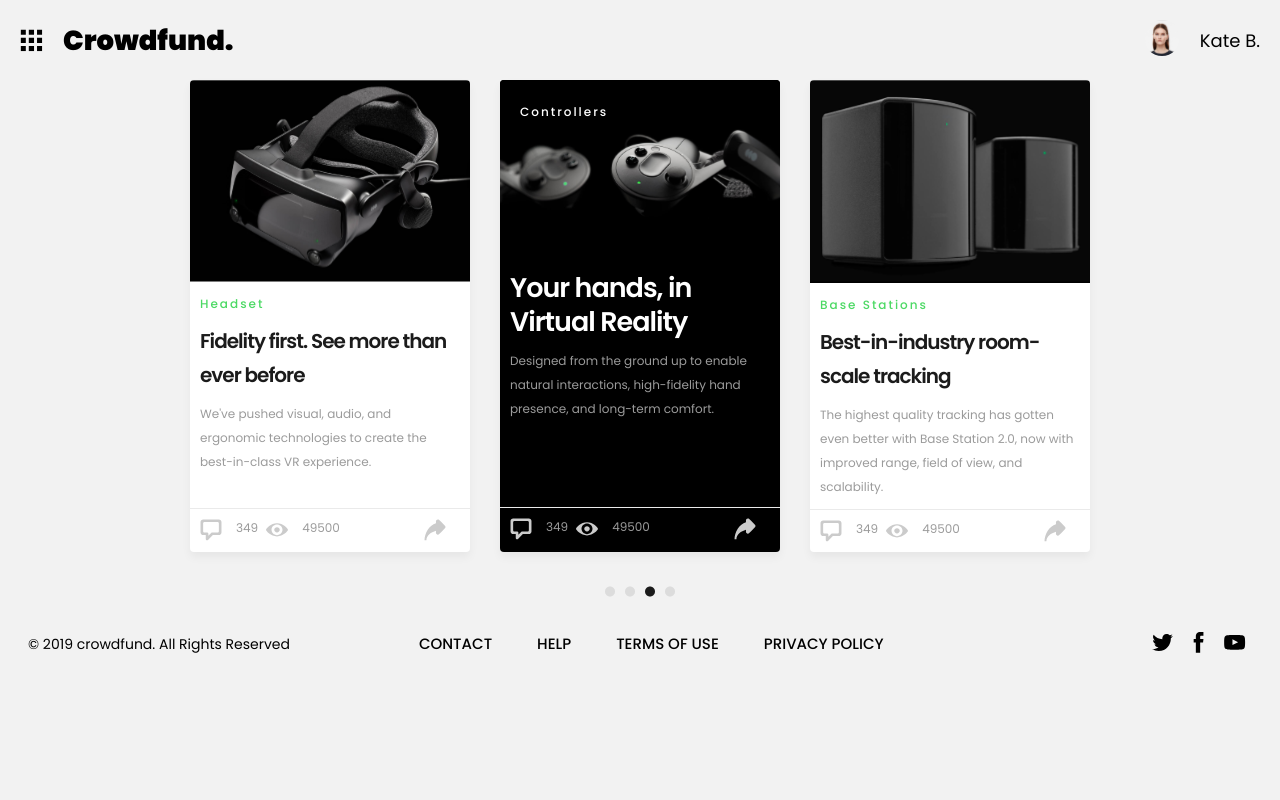
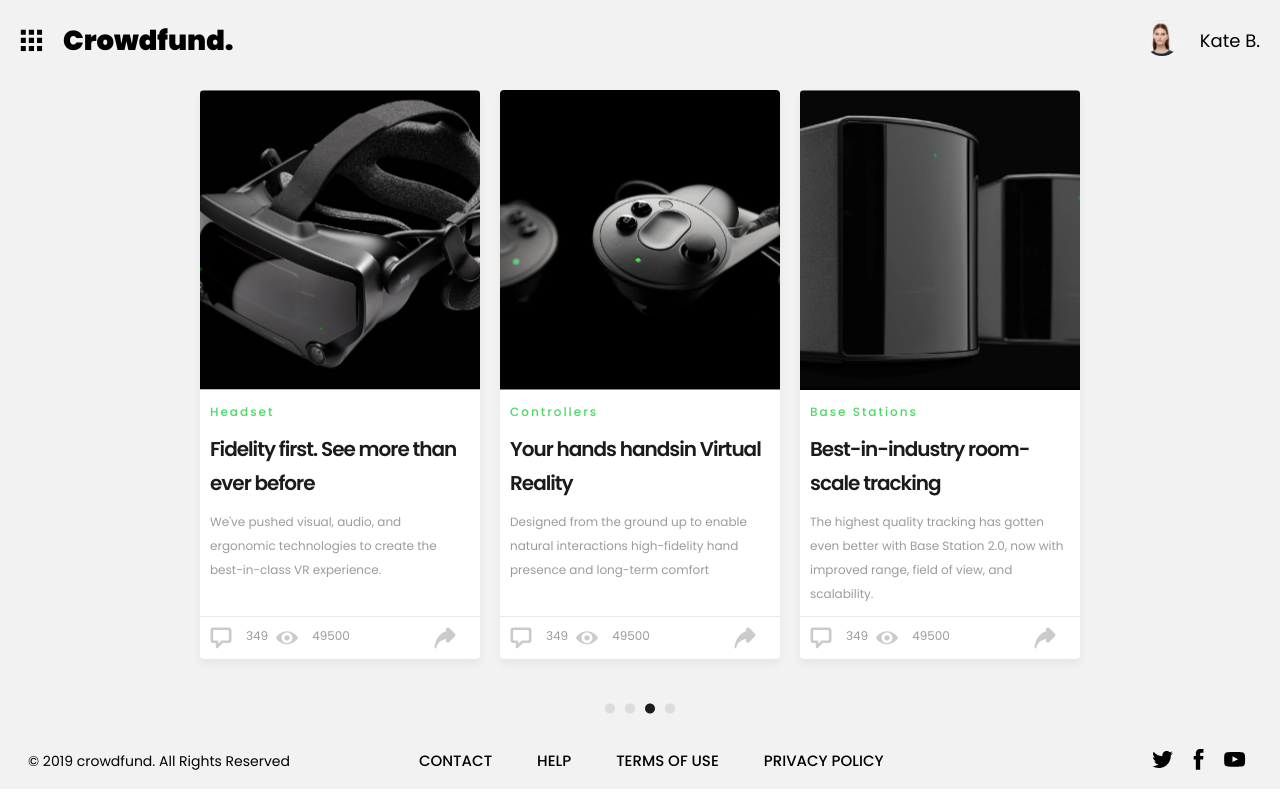
Before and after one commit to ashleyrudge/pagination, a React (Create React App) app: page / in a window 1280 px wide. Built offline with nearby package versions, Linux system fonts and the light colour scheme.

Commit message:
initial message

```diff
--- a/src/App.css
+++ b/src/App.css
@@ -7,14 +7,14 @@
   flex-direction: column;
   display: flex;
     background: #F2F2F2;
-    height: 100vh;
+    height: auto;
 
 }
 
 .header {
 	display: flex;
 	justify-content: space-between;
-	margin: 20px;
+	padding: 20px;
 }
 
 .section-1 {
@@ -70,6 +70,7 @@
 }
 
 .VR{
+  margin: 10px;
   width: 280px;
   display: flex;
   flex-direction: column;
@@ -77,7 +78,16 @@
   box-shadow: 0px 5px 10px rgb(0 0 0 / 5%);
   border-radius: 4px;
 }
+
+.VR:hover{
+  background-color: black;
+  color: white;
+}
+
 .VR-image{
+  height: 300px;
+  width: 100%;
+  object-fit: cover;
   border-radius: 4px 4px 0px 0px;
 }
 .VR-content{
@@ -123,6 +133,7 @@ color: #9B9B9B;
 }
 
 .action-container{
+  margin-top: auto;
   border-top: 1px solid #EAEAEA;
   align-items: center;
   display: flex;
@@ -162,87 +173,6 @@ color: #9B9B9B;
 
 }
 
-.controllers{
-  margin-left: 30px;
-  width: 280px;
-  margin-right: 30px;
-  display: flex;
-  flex-direction: column;
-  background: #000;
-  box-shadow: 0px 5px 10px rgb(0 0 0 / 5%);
-  border-radius: 4px;
-}
-
-
-.con-content{
-  padding: 10px;
- }
-
- .con-title{
-   position: absolute;
-   margin: 20px;
-  padding-bottom: 8px;
-  font-family: Poppins;
-font-style: normal;
-font-weight: 500;
-font-size: 12px;
-line-height: 24px;
-/* identical to box height, or 171% */
-
-letter-spacing: 2px;
-
-color: #FFFFFF;
-}
-
-.con-sub-title {
-  padding-bottom: 10px;
-  font-family: Poppins;
-  font-style: normal;
-  font-weight: 600;
-  font-size: 27px;
-  line-height: 34px;
-  letter-spacing: -1px;
-  color: #FFFFFF;
-}
-
-.con-discription {
-  height: 96px;
-  font-family: poppins;
-  font-style: normal;
-  font-weight: normal;
-  font-size: 12px;
-  line-height: 24px;
-  color: #9B9B9B;
-}
-
-.con-action-container {
-  margin-top: 52px;
-  border-top: 1px solid #EAEAEA;
-  align-items: center;
-  display: flex;
-  padding: 10px;
-}
-
-.con-comment-container {
-  padding-right: 8px;
-  display: flex;
-}
-
-.con-view-container {
-  display: flex;
-}
-
-.con-share-container {
-  display: flex;
-  flex-grow: 2;
-  justify-content: flex-end;
-}
-
-.con-image{
-  height: 181px;
-  border-radius: 4px 4px 0px 0px;
-}
-
 .slider-dots{
   display: flex;
     justify-content: center;
@@ -258,6 +188,7 @@ color: #FFFFFF;
 	justify-content: space-between;
 	align-items: center;
 	margin-bottom: 14px;
+  margin-top: auto;
 }
 
 .footer-menu {
--- a/src/App.js
+++ b/src/App.js
@@ -41,34 +41,12 @@ function App() {
         than ever before"
         discription="We've pushed visual, audio, and ergonomic technologies to create the best-in-class VR experience."/>
 
-<div class="controllers">
-              <div class="con-title">
-              Controllers
-              </div>
-            <img class="con-image" src={controllers} alt="VR"/>
-            <div class="con-content">
-              <div class="con-sub-title">
-              Your hands,
-in Virtual Reality
-              </div>
-              <div class="con-discription">
-              Designed from the ground up to enable natural interactions, high-fidelity hand presence, and long-term comfort.
-              </div>
-            </div>
-            <div class="con-action-container">
-              <div class="con-comment-container">
-                <img class="icon" src={comment} alt="comment"/>
-                <div class="count">349</div>
-              </div>
-              <div class="con-view-container">
-                <img class="icon" src={view} alt="view"/>
-                <div class="count">49500</div>
-              </div>
-              <div class="con-share-container">
-                <img class="icon" src={share} alt="share"/>
-              </div>
-            </div>
-            </div>
+
+        <Card
+        image={controllers}
+        title="Controllers"
+        subtitle= "Your hands handsin Virtual Reality"
+        discription= "Designed from the ground up to enable natural interactions high-fidelity hand presence and long-term comfort"/>
 
         <Card
         image={stations}
@@ -76,6 +54,7 @@ in Virtual Reality
         subtitle="Best-in-industry room-scale tracking"
         discription="The highest quality tracking has gotten even better with Base Station 2.0, now with improved range, field of view, and scalability."/>
         </div>
+
         <div class="slider-dots">
         <div class="dot">
             <img class="dot-image" src={dot} alt="dot"/>
```
